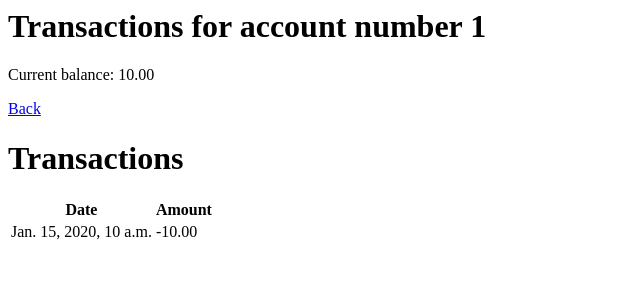
After one commit to richardgiddings/accounts, a Django app: page /view_account/1 in a window 1280 px wide. The commit adds this page. Shown: the top 300 px of the page, without its empty margins (0-640 px from the left). Run offline with Django 3.2, Linux system fonts and the light colour scheme; tables that the repository leaves empty hold one stand-in row (values such as "Sample post").

Commit message:
Basic transactions view for account

```diff
--- /dev/null
+++ b/accounts/templates/accounts_app/account.html
@@ -0,0 +1,23 @@
+{% extends 'base.html' %}
+
+{% block main %}
+<h1>Transactions for account number {{ account.name }}</h1>
+<p>Current balance: {{ account.balance }}</p>
+<p><a href="{% url 'transaction_screen' %}">Back</a></p>
+</table>
+{% if transactions %}
+    <h1>Transactions</h1>
+    <table>
+        <tr>
+            <th>Date</th>
+            <th>Amount</th>
+        </tr>
+    {% for transaction in transactions %}
+        <tr>
+            <td>{{ transaction.datetime_of_transaction }}</td>
+            <td>{% if transaction.from_account == account.name %}&#45;{% endif %}{{ transaction.amount_transferred }}</td>
+        </tr>
+    {% endfor %}
+    </table>
+{% endif %}
+{% endblock %}
--- a/accounts_app/admin.py
+++ b/accounts_app/admin.py
@@ -1,5 +1,6 @@
 from django.contrib import admin
-from .models import Account
+from .models import Account, Transaction
 
 # Register your models here.
 admin.site.register(Account)
+admin.site.register(Transaction)
--- a/accounts_app/models.py
+++ b/accounts_app/models.py
@@ -1,4 +1,6 @@
 from django.db import models
+from django.utils.dateformat import format
+from django.conf import settings
 
 class Account(models.Model):
 
@@ -17,4 +19,4 @@ class Transaction(models.Model):
     amount_transferred = models.DecimalField(max_digits=8, decimal_places=2)
 
     def __str__(self):
-        return str(datetime_of_transaction)
+        return format(self.datetime_of_transaction, settings.DATETIME_FORMAT)
--- a/accounts_app/urls.py
+++ b/accounts_app/urls.py
@@ -3,4 +3,5 @@ from . import views
 
 urlpatterns = [
     url(r'^transaction_screen/$', views.transaction_screen, name='transaction_screen'),
+    url(r'^view_account/(?P<account_number>\d+)$', views.view_account, name='view_account'),
 ]
--- a/accounts_app/views.py
+++ b/accounts_app/views.py
@@ -1,5 +1,6 @@
 from django.shortcuts import render
-from .models import Account
+from .models import Account, Transaction
+from django.db.models import Q
 
 def transaction_screen(request):
 
@@ -8,3 +9,13 @@ def transaction_screen(request):
     return render(request,
                   template_name='accounts_app/transaction_screen.html',
                   context={'accounts': accounts})
+
+def view_account(request, account_number):
+
+    account = Account.objects.get(pk=account_number)
+
+    transactions = Transaction.objects.filter(Q(from_account=account_number) |
+                                              Q(to_account=account_number))
+
+    return render(request, template_name='accounts_app/account.html',
+                  context={ 'account': account, 'transactions': transactions })
```
Also changed, not shown: accounts/templates/accounts_app/transaction_screen.html (+14 -4 lines), accounts_app/migrations/0002_auto_20170918_1336.py (added).
